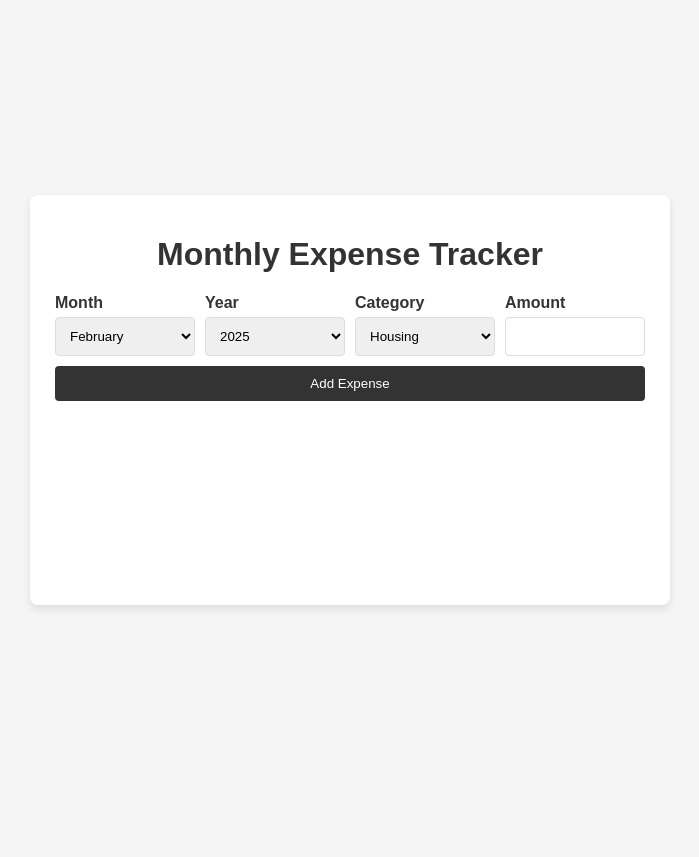
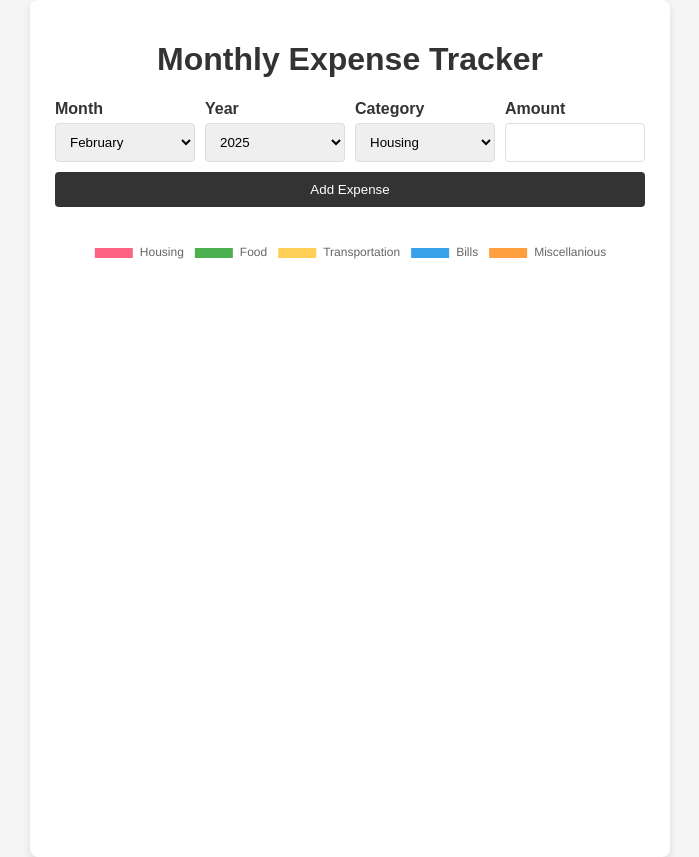
Before and after one commit to wiseacreserj/ztm_advancedjscss, a plain HTML site: page exprense-tracker/index.html in a window 1280 px wide. Shown: the whole page, without its empty margins (290-989 px from the left). Before the commit the page ends 800 px from the top, so only its background shows below. Drawn offline with nearby package versions, Linux system fonts and the light colour scheme.

Commit message:
expense-tracker add chart, finished project

```diff
--- a/exprense-tracker/index.html
+++ b/exprense-tracker/index.html
@@ -79,6 +79,7 @@
             </div>
         </div>
         <!-- Script -->
+        <script src="https://cdn.jsdelivr.net/npm/chart.js"></script>
         <script src="script.js"></script>
     </body>
 </html>
--- a/exprense-tracker/script.js
+++ b/exprense-tracker/script.js
@@ -4,6 +4,10 @@ document.addEventListener("DOMContentLoaded", () => {
     const yearSelect = document.getElementById("year");
     const amountInput = document.getElementById("amount");
     const expenseChart = document.getElementById("expense-chart");
+
+    let selectedMonth;
+    let selectedYear;
+    let myChart;
 
     //Generate year options dynamicaly
     for (let year = 2020; year <= 2040; year++) {
@@ -113,16 +117,10 @@ document.addEventListener("DOMContentLoaded", () => {
         localStorage.setItem(key, JSON.stringify(expenses[month]));
     }
 
-    //Handle form submition
-    function handleSubmit(event) {
-        event.preventDefault();
-
-        const selectedMonth = monthSelect.value;
-        const selectedYear = yearSelect.value;
-        const category = event.target.category.value;
-        const amount = parseFloat(event.target.amount.value);
-
-        console.log(selectedMonth, selectedYear, category, amount);
+    //Get Selected Month & Year
+    function getSelectedMonthYear() {
+        selectedMonth = monthSelect.value;
+        selectedYear = yearSelect.value;
 
         if (!selectedMonth || !selectedYear) {
             alert("Mont or year not selected!");
@@ -138,12 +136,68 @@ document.addEventListener("DOMContentLoaded", () => {
                 Miscellanious: 0,
             };
         }
+    }
 
+    //Update Chart
+    function updateChart() {
+        getSelectedMonthYear();
         const expenseData = getExpensesFromLocalStorage(
             selectedMonth,
             selectedYear
         );
         Object.assign(expenses[selectedMonth], expenseData);
+
+        const ctx = expenseChart.getContext("2d");
+
+        if (myChart) {
+            myChart.destroy();
+        }
+
+        myChart = new Chart(ctx, {
+            type: "doughnut",
+            data: {
+                labels: Object.keys(expenses[selectedMonth]),
+                datasets: [
+                    {
+                        data: Object.values(expenses[selectedMonth]),
+                        backgroundColor: [
+                            "#FF6382",
+                            "#4CAF50",
+                            "#FFCE56",
+                            "#36A2EB",
+                            "#FF9F40",
+                        ],
+                    },
+                ],
+            },
+            options: {
+                responsive: true,
+                plugins: {
+                    legend: {
+                        display: true,
+                        position: "top",
+                    },
+                    tooltip: {
+                        callbacks: {
+                            label: function (tooltipItem) {
+                                return `${tooltipItem.label}: $${tooltipItem.raw}`;
+                            },
+                        },
+                    },
+                },
+            },
+        });
+    }
+
+    //Handle form submition
+    function handleSubmit(event) {
+        event.preventDefault();
+        getSelectedMonthYear();
+
+        const category = event.target.category.value;
+        const amount = parseFloat(event.target.amount.value);
+
+        console.log(selectedMonth, selectedYear, category, amount);
 
         const currentAmount = expenses[selectedMonth][category] || 0;
         if (amount > 0) {
@@ -156,10 +210,13 @@ document.addEventListener("DOMContentLoaded", () => {
 
         console.log(expenses[selectedMonth]);
         saveExpensesToLocalStorage(selectedMonth, selectedYear);
+        updateChart();
         amountInput.value = "";
     }
 
     expenseForm.addEventListener("submit", handleSubmit);
+    monthSelect.addEventListener("change", updateChart);
+    yearSelect.addEventListener("change", updateChart);
 
     //Set default month and year base on current month and year
     function setDefaultMonthYear() {
@@ -171,4 +228,5 @@ document.addEventListener("DOMContentLoaded", () => {
     }
 
     setDefaultMonthYear();
+    updateChart();
 });
```
